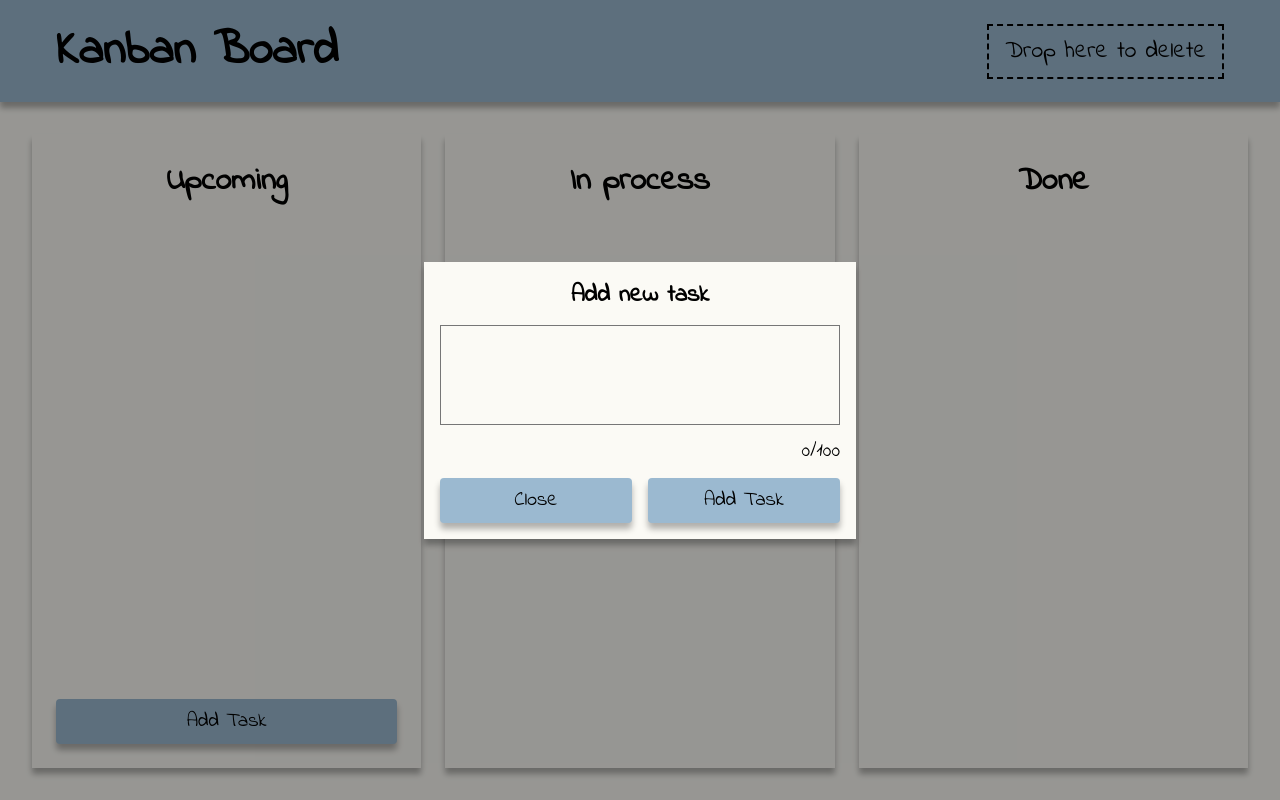
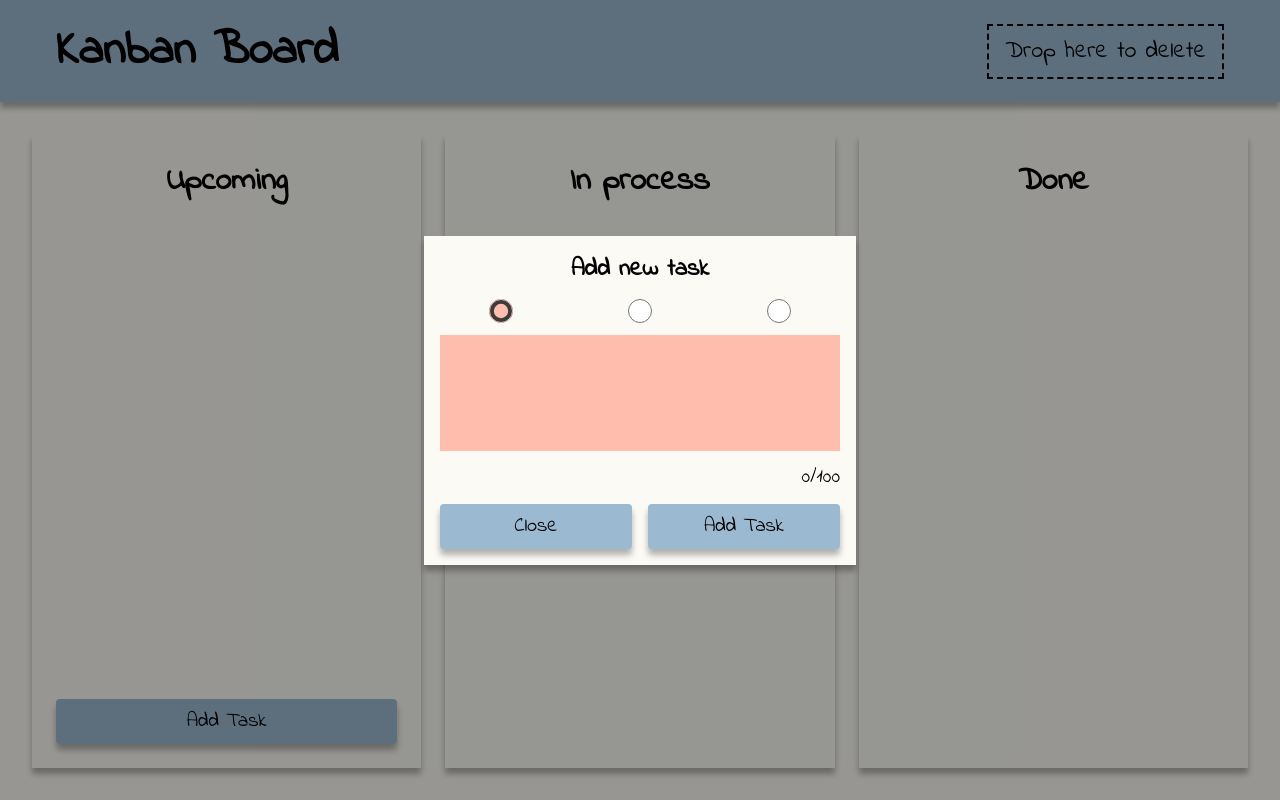
Before and after one commit to Raskolnikoff-D-503/kanban-board-drag-and-drop, a React app: page / in a window 1280 px wide. Both pictures are taken after a click on the button "Add Task". Built offline with nearby package versions, Linux system fonts and the light colour scheme.

Commit message:
added radio group to AddTask form, changed the way task gets its background color

```diff
--- a/src/components/AddTask/AddTask.scss
+++ b/src/components/AddTask/AddTask.scss
@@ -1,3 +1,5 @@
+@import './src/style/variables.scss';
+
 .add-task {
   &__container {
     display: flex;
@@ -8,16 +10,47 @@
 
   &__textarea {
     width: 400px;
-    height: 100px;
+    height: 116px;
     font-size: 32px;
+    padding: 8px;
     resize: none;
     outline: none;
     background-color: inherit;
+    border: none;
 
     scrollbar-width: none;
 
     &::-webkit-scrollbar {
       display: none;
+    }
+  }
+
+  &__radio-group {
+    width: 100%;
+    display: flex;
+    flex-direction: row;
+    justify-content: space-around;
+    gap: 16px;
+  }
+
+  &__radio-input {
+    width: 24px;
+    height: 24px;
+
+    &--red {
+      accent-color: $brightRed;
+    }
+
+    &--yellow {
+      accent-color: $brightYellow;
+    }
+
+    &--green {
+      accent-color: $brightGreen;
+    }
+
+    &:focus {
+      outline: none;
     }
   }
 
--- a/src/components/AddTask/AddTask.tsx
+++ b/src/components/AddTask/AddTask.tsx
@@ -1,8 +1,8 @@
-import React, {ChangeEvent, useContext, useState} from 'react';
+import React, {ChangeEvent, useCallback, useContext, useState} from 'react';
 import {TaskDataType} from '@/types';
 import {Button, ControllerContext} from '@/components';
 import {convertTasksToJSON} from '@/utils';
-import {TASK_TYPE} from '@/constants';
+import {PALETTE, TASK_TYPE} from '@/constants';
 
 import './AddTask.scss';
 
@@ -11,19 +11,25 @@ const TEXTAREA_LIMIT = 100;
 export const AddTask = () => {
   const context = useContext(ControllerContext);
   const [txt, setTxt] = useState<string>('');
+  const [selectedColor, setSelectedColor] = useState<string>(PALETTE.RED);
 
-  const handleChange = (e: ChangeEvent<HTMLTextAreaElement>) => {
+  const handleChange = useCallback((e: ChangeEvent<HTMLTextAreaElement>) => {
     const {value} = e.target;
 
     setTxt(value);
-  };
+  }, []);
 
-  const handleSubmit = () => {
+  const handleRadioChange = useCallback((value: string) => {
+    setSelectedColor(value);
+  }, []);
+
+  const handleSubmit = useCallback(() => {
     if (context && txt.trim()) {
       const newTask: TaskDataType = {
         id: new Date().getTime().toString(),
         content: txt,
         type: TASK_TYPE.UPCOMING,
+        color: selectedColor,
       };
 
       localStorage.setItem(
@@ -33,12 +39,40 @@ export const AddTask = () => {
 
       context?.handleModalClose();
     }
-  };
+  }, [context, txt]);
 
   return (
     <div className="add-task__container">
       <h3>Add new task</h3>
-      <textarea className="add-task__textarea" onChange={handleChange} maxLength={TEXTAREA_LIMIT} />
+      <div className="add-task__radio-group">
+        <input
+          className={`add-task__radio-input add-task__radio-input--red`}
+          type="radio"
+          value={PALETTE.RED}
+          checked={selectedColor === PALETTE.RED}
+          onChange={() => handleRadioChange(PALETTE.RED)}
+        />
+        <input
+          className={`add-task__radio-input add-task__radio-input--yellow`}
+          type="radio"
+          value={PALETTE.YELLOW}
+          checked={selectedColor === PALETTE.YELLOW}
+          onChange={() => handleRadioChange(PALETTE.YELLOW)}
+        />
+        <input
+          className={`add-task__radio-input add-task__radio-input--green`}
+          type="radio"
+          value={PALETTE.GREEN}
+          checked={selectedColor === PALETTE.GREEN}
+          onChange={() => handleRadioChange(PALETTE.GREEN)}
+        />
+      </div>
+      <textarea
+        className="add-task__textarea"
+        style={{backgroundColor: selectedColor}}
+        onChange={handleChange}
+        maxLength={TEXTAREA_LIMIT}
+      />
       <span className="add-task__limit">
         {txt.length}/{TEXTAREA_LIMIT}
       </span>
--- a/src/components/Draggable/Draggable.tsx
+++ b/src/components/Draggable/Draggable.tsx
@@ -1,4 +1,4 @@
-import React, {ReactNode, DragEvent} from 'react';
+import React, {ReactNode, DragEvent, CSSProperties} from 'react';
 
 type Props = {
   onDragStart?: (event: DragEvent<HTMLDivElement>) => void;
@@ -7,6 +7,7 @@ type Props = {
   onDragOver?: (event: DragEvent<HTMLDivElement>) => void;
   onDrop?: (event: DragEvent<HTMLDivElement>) => void;
   className?: string;
+  style?: CSSProperties;
   children: ReactNode;
 };
 
@@ -17,6 +18,7 @@ export const Draggable = ({
   onDragOver,
   onDrop,
   className,
+  style,
   children,
 }: Props) => {
   return (
@@ -28,6 +30,7 @@ export const Draggable = ({
       onDrop={onDrop}
       onDragEnd={onDragEnd}
       className={className}
+      style={style}
     >
       {children}
     </div>
--- a/src/components/Header/Header.scss
+++ b/src/components/Header/Header.scss
@@ -21,17 +21,3 @@
     border: 2px dashed black;
   }
 }
-
-@keyframes slide-in {
-  0% {
-    opacity: 0;
-    transform: scale(0);
-    -webkit-transform: scale(0);
-  }
-
-  100% {
-    opacity: 1;
-    transform: scale(1);
-    -webkit-transform: scale(1);
-  }
-}
--- a/src/components/Task/Task.tsx
+++ b/src/components/Task/Task.tsx
@@ -2,7 +2,6 @@ import React, {useCallback, useContext, DragEvent} from 'react';
 import {TaskDataType} from '@/types';
 import {ControllerContext, Draggable} from '@/components';
 import {convertTasksToJSON, getTaskIndex, getTasksCopyByType} from '@/utils';
-import {TASK_STATUS} from '@/constants';
 
 import './Task.scss';
 
@@ -13,35 +12,44 @@ type Props = {
 export const Task = ({data}: Props) => {
   const context = useContext(ControllerContext);
 
-  const config = context?.config;
-  const currentTask = context?.currentTask;
-
   const handleDragStart = useCallback(
     (data: TaskDataType) => (_: DragEvent<HTMLDivElement>) => {
       context?.handleDragEventStart(data);
     },
-    [],
+    [context],
   );
 
-  const handleDragLeave = useCallback((_: DragEvent<HTMLDivElement>) => {
-    context?.handleDragOverEvent(false);
-  }, []);
+  const handleDragLeave = useCallback(
+    (_: DragEvent<HTMLDivElement>) => {
+      context?.handleDragOverEvent(false);
+    },
+    [context],
+  );
 
-  const handleDragEnd = useCallback((_: DragEvent<HTMLDivElement>) => {
-    context?.handleDragEventEnd();
-  }, []);
+  const handleDragEnd = useCallback(
+    (_: DragEvent<HTMLDivElement>) => {
+      context?.handleDragEventEnd();
+    },
+    [context],
+  );
 
-  const handleDragOver = useCallback((event: DragEvent<HTMLDivElement>) => {
-    event.preventDefault();
+  const handleDragOver = useCallback(
+    (event: DragEvent<HTMLDivElement>) => {
+      event.preventDefault();
 
-    context?.handleDragOverEvent(true);
-  }, []);
+      context?.handleDragOverEvent(true);
+    },
+    [context],
+  );
 
   const handleDrop = useCallback(
     (data: TaskDataType) => (event: DragEvent<HTMLDivElement>) => {
       event.preventDefault();
 
       context?.handleDragOverEvent(false);
+
+      const config = context?.config;
+      const currentTask = context?.currentTask;
 
       if (currentTask && config) {
         const board = getTasksCopyByType(config, data.type);
@@ -70,12 +78,13 @@ export const Task = ({data}: Props) => {
         context?.handleDragEventEnd();
       }
     },
-    [currentTask, config],
+    [context],
   );
 
   return (
     <Draggable
-      className={`task__container task__container--${TASK_STATUS[data.type]}`}
+      className="task__container"
+      style={{backgroundColor: data.color}}
       onDragStart={handleDragStart(data)}
       onDragLeave={handleDragLeave}
       onDragEnd={handleDragEnd}
--- a/src/constants.ts
+++ b/src/constants.ts
@@ -9,3 +9,9 @@ export const TASK_STATUS = {
   [TASK_TYPE.IN_PROGRESS]: 'in-progress',
   [TASK_TYPE.DONE]: 'done',
 } as const;
+
+export const PALETTE = {
+  RED: '#ffbdae',
+  YELLOW: '#ffea79',
+  GREEN: '#93e396',
+} as const;
--- a/src/types/index.d.ts
+++ b/src/types/index.d.ts
@@ -6,6 +6,7 @@ export type TaskDataType = {
   id: string;
   content: string;
   type: TaskType;
+  color: string;
 };
 
 export type PlannerType = {
```
